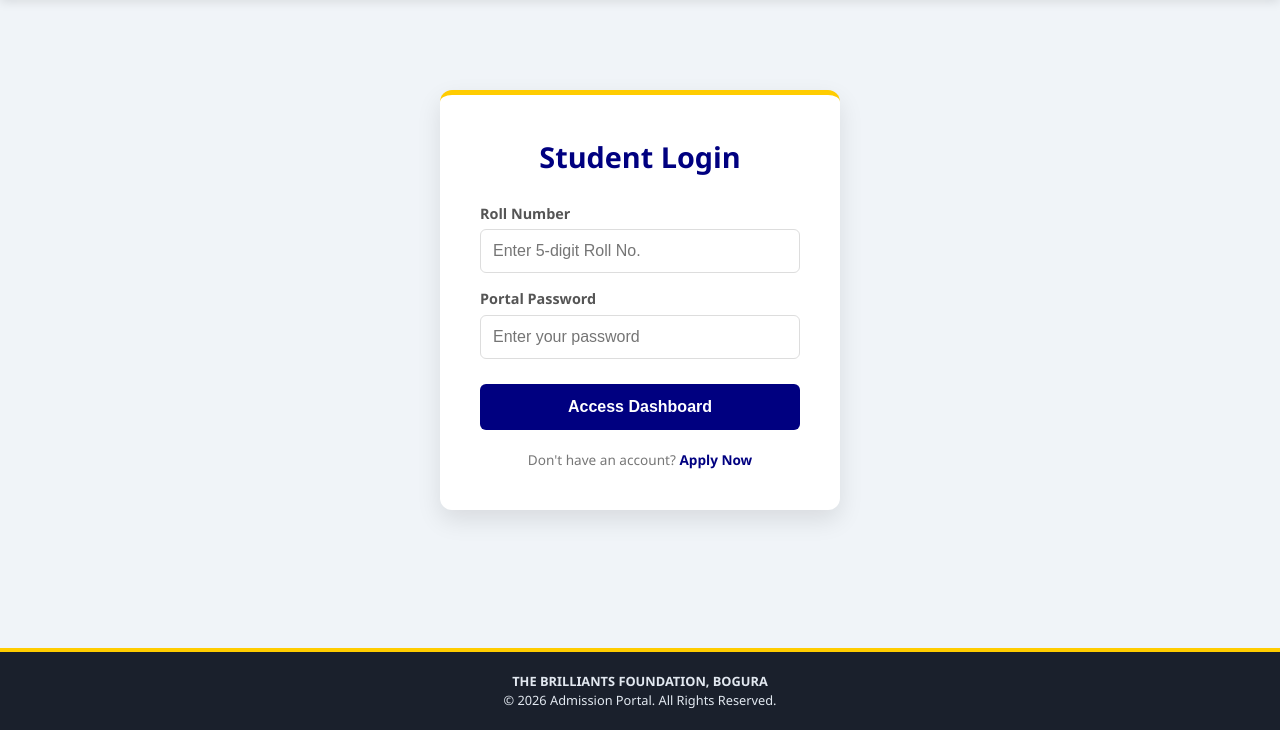
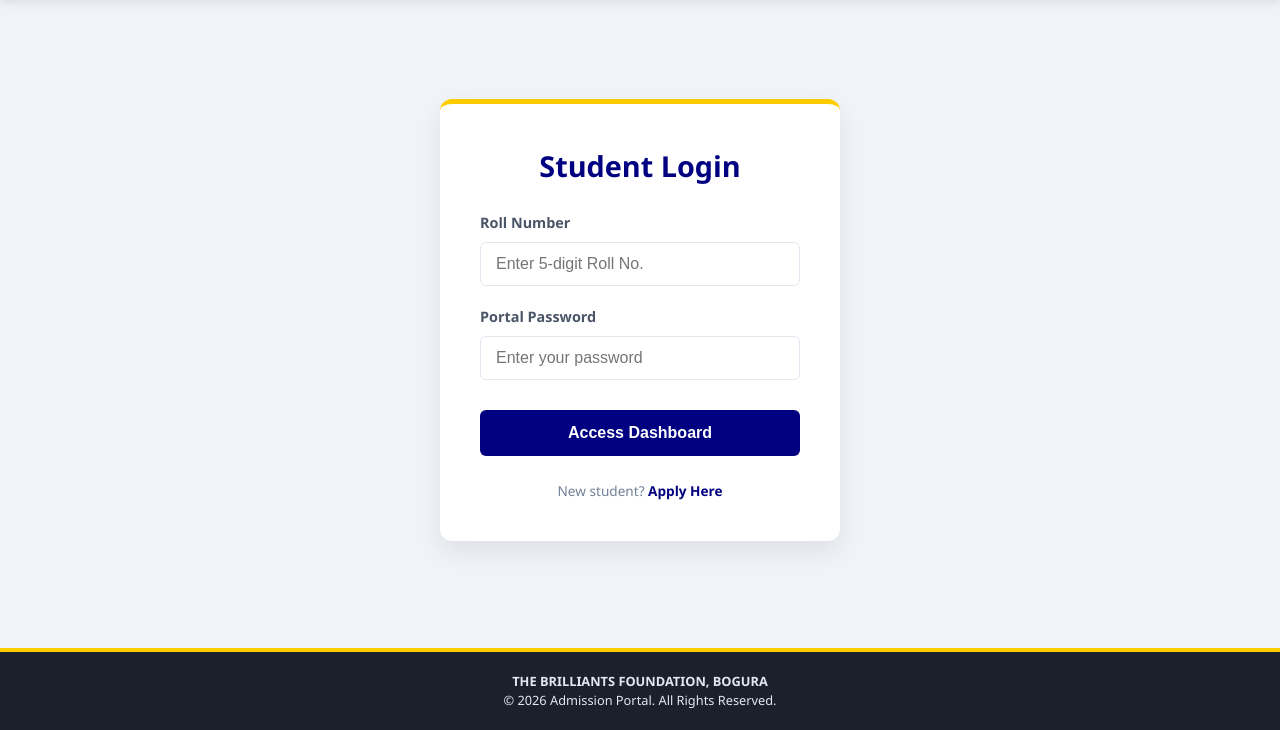
Before and after one commit to teshahriar/tbftest, a Flask app: page /login in a window 1280 px wide. Shown: the part 70-800 px from the top of the page. Run offline with Flask 3, Linux system fonts and the light colour scheme; some libraries are stand-ins or nearby versions.

Commit message:
Update login.html

```diff
--- a/templates/login.html
+++ b/templates/login.html
@@ -1,25 +1,26 @@
 {% extends "base.html" %}
 
-{% block title %}Student Login | TBF Portal{% endblock %}
+{% block title %}Student Login | Elite Academy{% endblock %}
 
 {% block extra_css %}
 <style>
-    /* Centers the login card in the middle of the screen */
+    /* Centers the login card on the screen */
     .login-wrapper {
         display: flex;
         justify-content: center;
         align-items: center;
-        min-height: 70vh;
+        min-height: 75vh;
+        padding: 20px;
     }
 
     .login-card {
-        background: white;
+        background: var(--white);
         padding: 40px;
         border-radius: 12px;
         width: 100%;
         max-width: 400px;
         text-align: center;
-        box-shadow: 0 10px 25px rgba(0,0,0,0.1);
+        box-shadow: 0 10px 25px rgba(0,0,0,0.08);
         border-top: 5px solid var(--gold);
     }
 
@@ -27,34 +28,51 @@
         color: var(--navy);
         margin-bottom: 25px;
         font-size: 1.8rem;
+        font-weight: 700;
+    }
+
+    /* Flash Message Styling */
+    .alert-danger {
+        background: #fff5f5;
+        color: #c53030;
+        border: 1px solid #feb2b2;
+        padding: 12px;
+        border-radius: 6px;
+        margin-bottom: 20px;
+        font-size: 0.9rem;
+        text-align: left;
+        display: flex;
+        align-items: center;
+        gap: 10px;
     }
 
     .form-group {
         text-align: left;
-        margin-bottom: 15px;
+        margin-bottom: 20px;
     }
 
     .form-group label {
-        font-weight: bold;
-        color: #555;
+        display: block;
+        font-weight: 600;
+        color: #4a5568;
+        margin-bottom: 8px;
         font-size: 0.9rem;
-        display: block;
-        margin-bottom: 5px;
     }
 
-    input {
+    .login-card input {
         width: 100%;
-        padding: 12px;
-        border: 1px solid #ddd;
+        padding: 12px 15px;
+        border: 1px solid #e2e8f0;
         border-radius: 6px;
         box-sizing: border-box;
         font-size: 1rem;
+        transition: all 0.3s ease;
     }
 
-    input:focus {
+    .login-card input:focus {
         outline: none;
         border-color: var(--navy);
-        box-shadow: 0 0 5px rgba(0,51,102,0.2);
+        box-shadow: 0 0 0 3px rgba(0, 51, 102, 0.1);
     }
 
     .btn-login {
@@ -68,24 +86,23 @@
         color: white;
         font-size: 1rem;
         margin-top: 10px;
-        transition: 0.3s;
+        transition: transform 0.2s, background 0.3s;
     }
 
     .btn-login:hover {
         background: #002244;
-        transform: translateY(-2px);
+        transform: translateY(-1px);
     }
 
-    .login-footer {
-        margin-top: 20px;
-        font-size: 0.85rem;
-        color: #777;
+    .btn-login:active {
+        transform: translateY(0);
     }
 
-    .login-footer a {
-        color: var(--navy);
-        text-decoration: none;
-        font-weight: bold;
+    /* Responsive adjustments */
+    @media (max-width: 480px) {
+        .login-card {
+            padding: 30px 20px;
+        }
     }
 </style>
 {% endblock %}
@@ -94,6 +111,17 @@
 <div class="login-wrapper">
     <div class="login-card">
         <h2>Student Login</h2>
+
+        {% with messages = get_flashed_messages(with_categories=true) %}
+          {% if messages %}
+            {% for category, message in messages %}
+              <div class="alert-danger">
+                <span>⚠️</span>
+                <span>{{ message }}</span>
+              </div>
+            {% endfor %}
+          {% endif %}
+        {% endwith %}
 
         <form action="/login" method="POST">
             <div class="form-group">
@@ -109,9 +137,9 @@
             <button type="submit" class="btn-login">Access Dashboard</button>
         </form>
 
-        <div class="login-footer">
-            Don't have an account? <a href="/apply">Apply Now</a>
-        </div>
+        <p style="margin-top: 25px; font-size: 0.85rem; color: #718096;">
+            New student? <a href="/apply" style="color: var(--navy); font-weight: bold; text-decoration: none;">Apply Here</a>
+        </p>
     </div>
 </div>
 {% endblock %}
```
